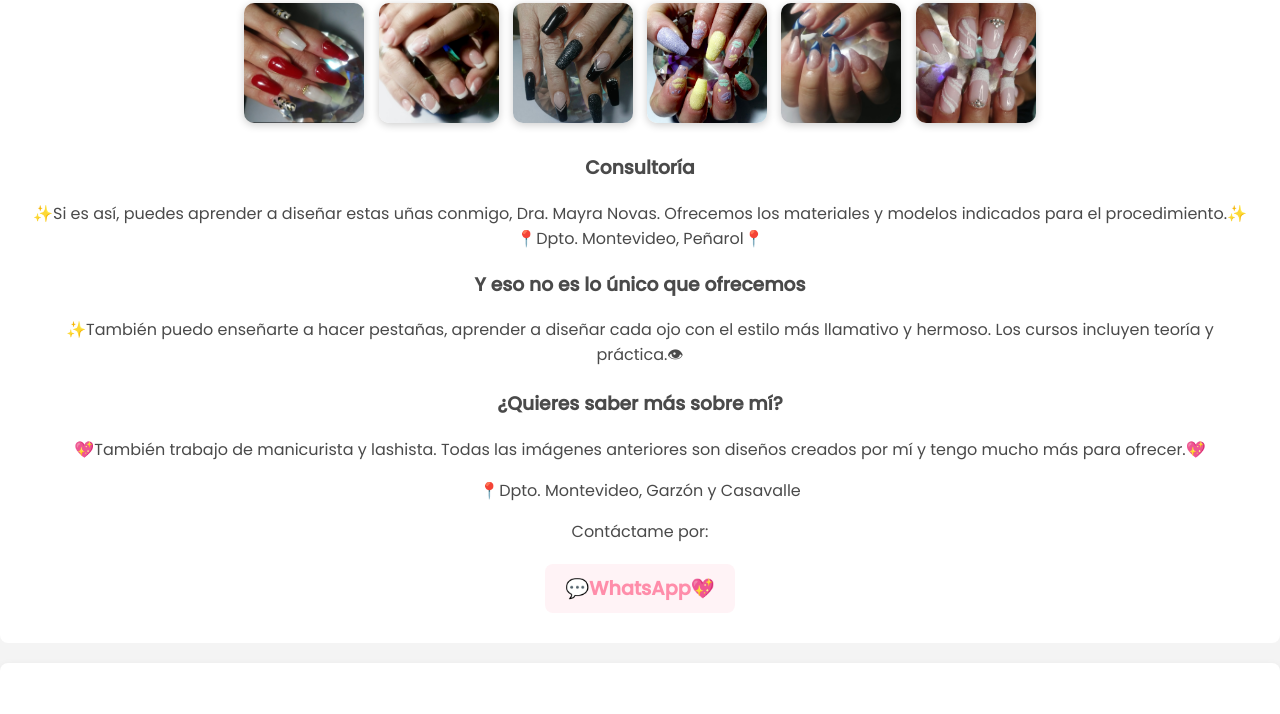
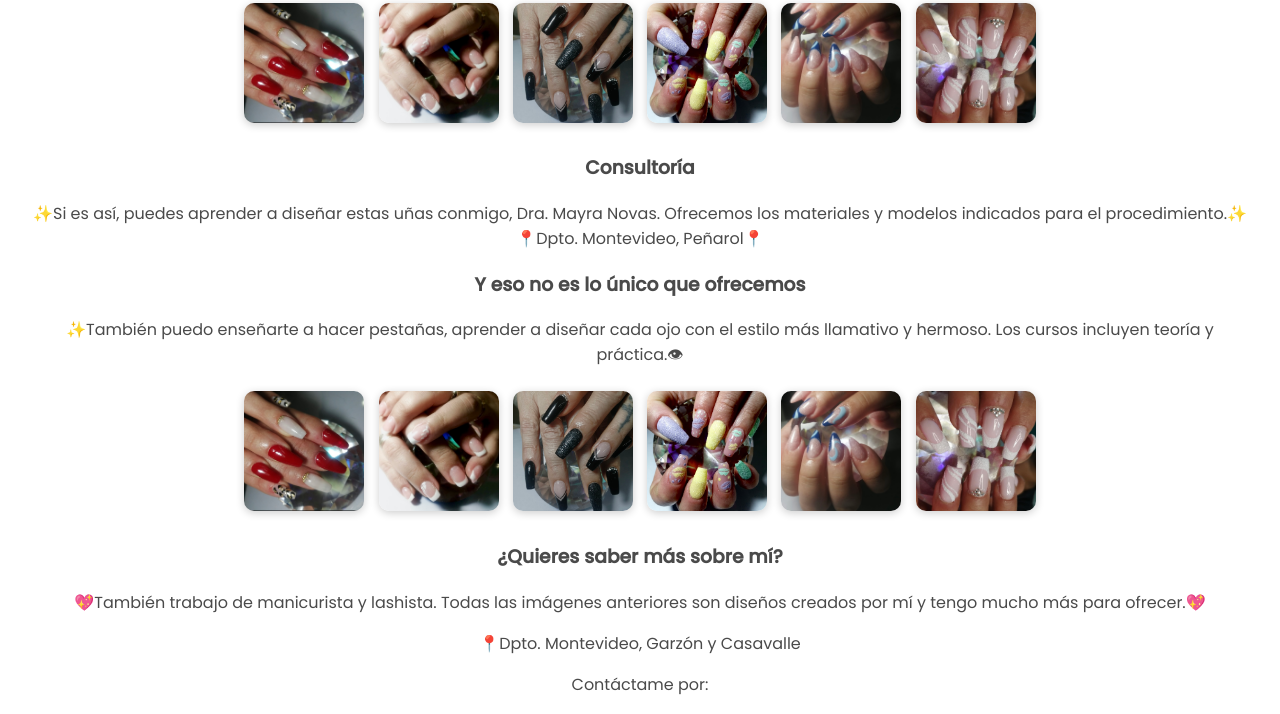
Before and after one commit to Vaniprog/Vaniprog.github.io, a plain HTML site: page index.html in a window 1280 px wide. Shown: the part 320-1034 px from the top of the page. Drawn offline with nearby package versions, Linux system fonts and the light colour scheme.

Commit message:
Update index.html

```diff
--- a/index.html
+++ b/index.html
@@ -41,7 +41,16 @@
         <h3>Y eso no es lo único que ofrecemos</h3>
         <p>✨También puedo enseñarte a hacer pestañas, aprender a diseñar cada ojo con el estilo más llamativo y hermoso.
             Los cursos incluyen teoría y práctica.👁 </p>
-
+            <div class="servicios-grid">
+                <div class="servicio">
+                    <img src="imagenes/IMG_E3417.JPG" alt="Consultoría">
+                    <img src="imagenes/IMG_E3418.JPG" alt="Consultoría">
+                    <img src="imagenes/IMG_E3419.JPG" alt="Consultoría">
+                    <img src="imagenes/IMG_E3420.JPG" alt="Consultoría">
+                    <img src="imagenes/IMG_E4213.JPG" alt="Consultoría">
+                    <img src="imagenes/IMG_E4212.JPG" alt="Consultoría">
+                </div>
+            </div>
         <h3>¿Quieres saber más sobre mí?</h3>
         <p>💖También trabajo de manicurista y lashista. Todas las imágenes anteriores son
             diseños creados por mí y tengo mucho más para ofrecer.💖</p>
```
